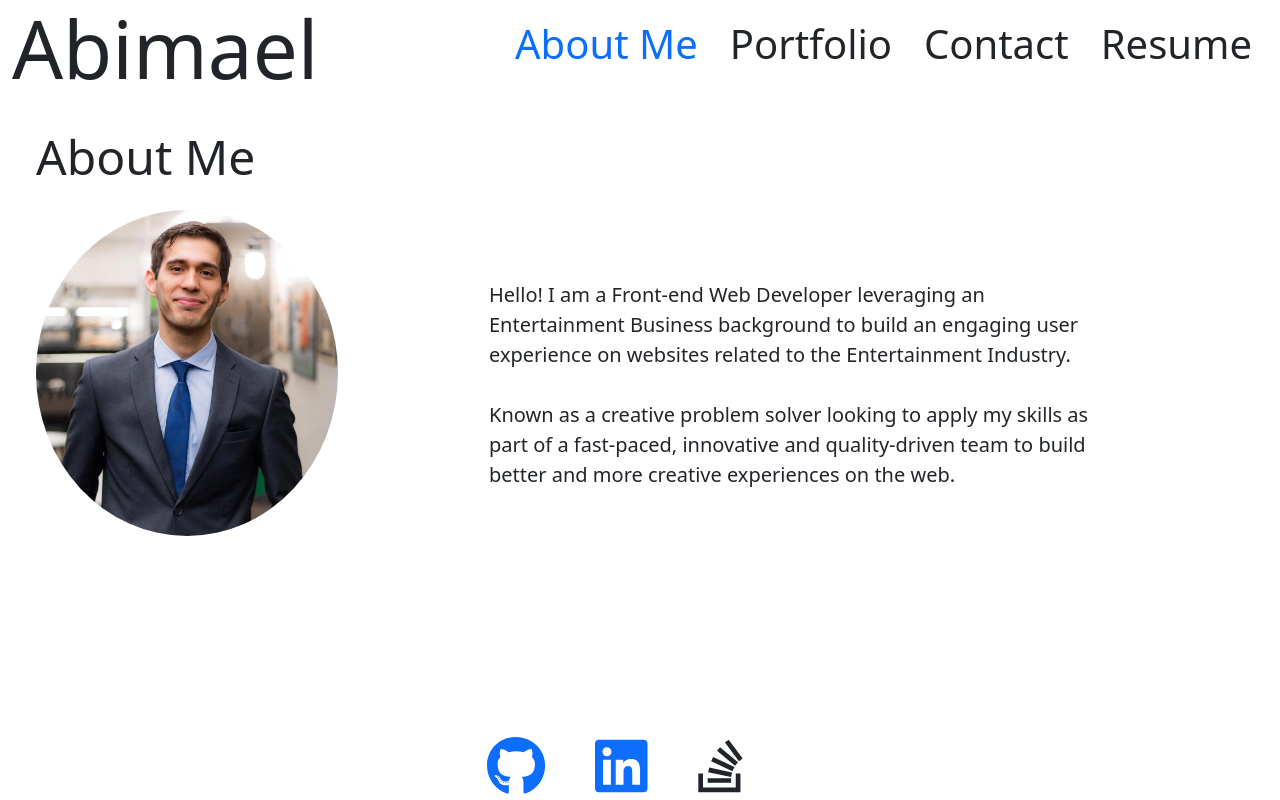
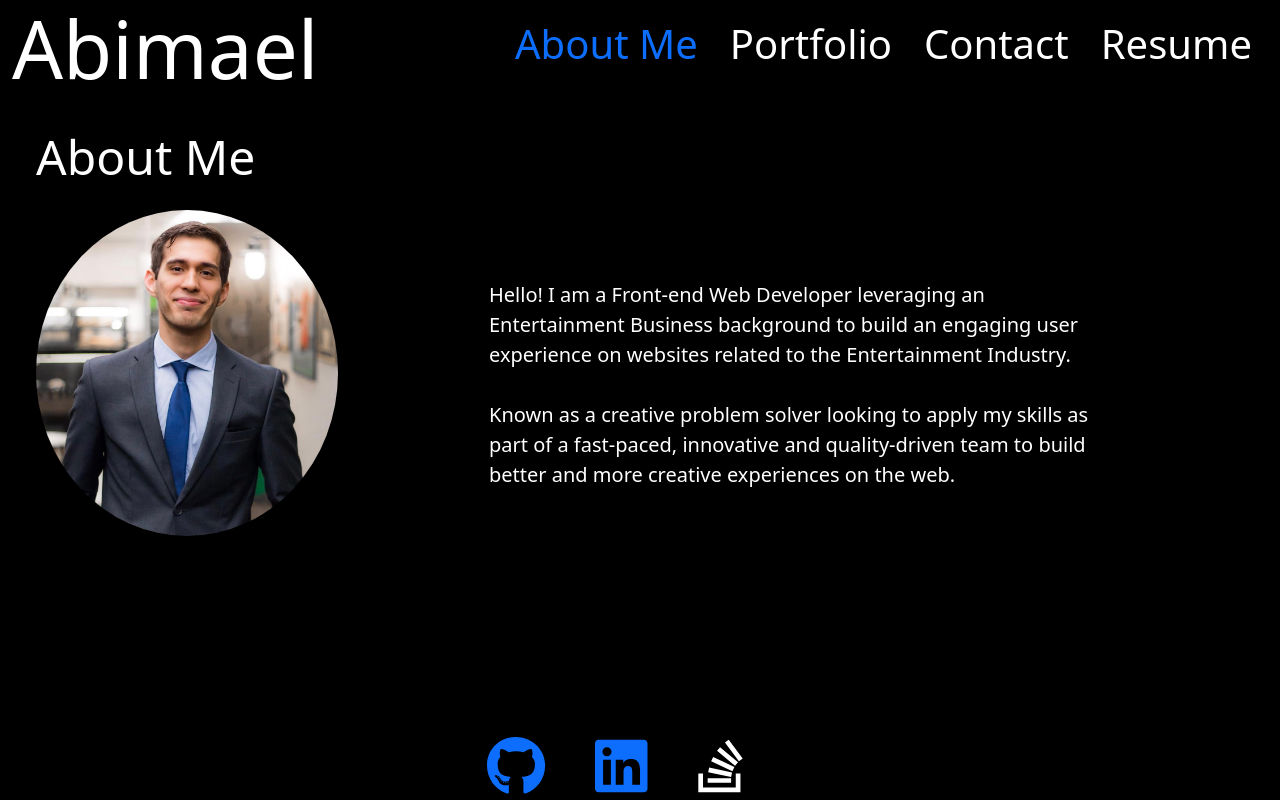
Before and after one commit to Abimael1996/react_portfolio, a React (Create React App) app: page / in a window 1280 px wide. Built offline with nearby package versions, Linux system fonts and the light colour scheme.

Commit message:
add colors

```diff
--- a/src/App.js
+++ b/src/App.js
@@ -37,7 +37,7 @@ function App() {
   }
 
   return (
-    <div className='container-fluid d-flex flex-column min-vh-100'>
+    <div className='bg-black text-white container-fluid d-flex flex-column min-vh-100'>
       <header className='d-flex flex-column align-items-center flex-sm-row justify-content-sm-between'>
         <Header />
         <Navigation changePage={changePage}/>
--- a/src/components/Project.js
+++ b/src/components/Project.js
@@ -16,7 +16,7 @@ function Project(props) {
                 <h5 className='px-3 description'>{props.description}</h5>
             </div>
 
-            <div className="card bg-dark text-black project-container d-none d-lg-flex">
+            <div className="card bg-dark text-white project-container d-none d-lg-flex">
                 <img src={props.imgLink} className="card-img project-img" alt={props.title} />
                     <div className="card-img-overlay content-container">
                         <h3 className="card-title display-4 links">
--- a/src/pages/Contact.js
+++ b/src/pages/Contact.js
@@ -113,8 +113,8 @@ function Contact() {
                     }}>Submit</button>
                 </form>
                 <div className='row justify-content-center'>
-                    <div className="card d-flex flex-column align-items-center my-3 p-2 col-10 col-lg-4">
-                        <h5 className="card-title">Contact Info</h5>
+                    <div className="card bg-light d-flex flex-column align-items-center my-3 p-2 col-10 col-lg-4">
+                        <h5 className="card-title text-black">Contact Info</h5>
                         <div className='d-flex flex-column'>
                             <a href="mailto:abimael.monarrez58@gmail.com" className='mb-3'><FontAwesomeIcon icon={faEnvelope} className='me-2'/>abimael.monarrez58@gmail.com</a>
                             <a href="tel:52-667-420-3849"><FontAwesomeIcon icon={faPhone} className='me-2'/>+56 667 420 3849</a>
```
